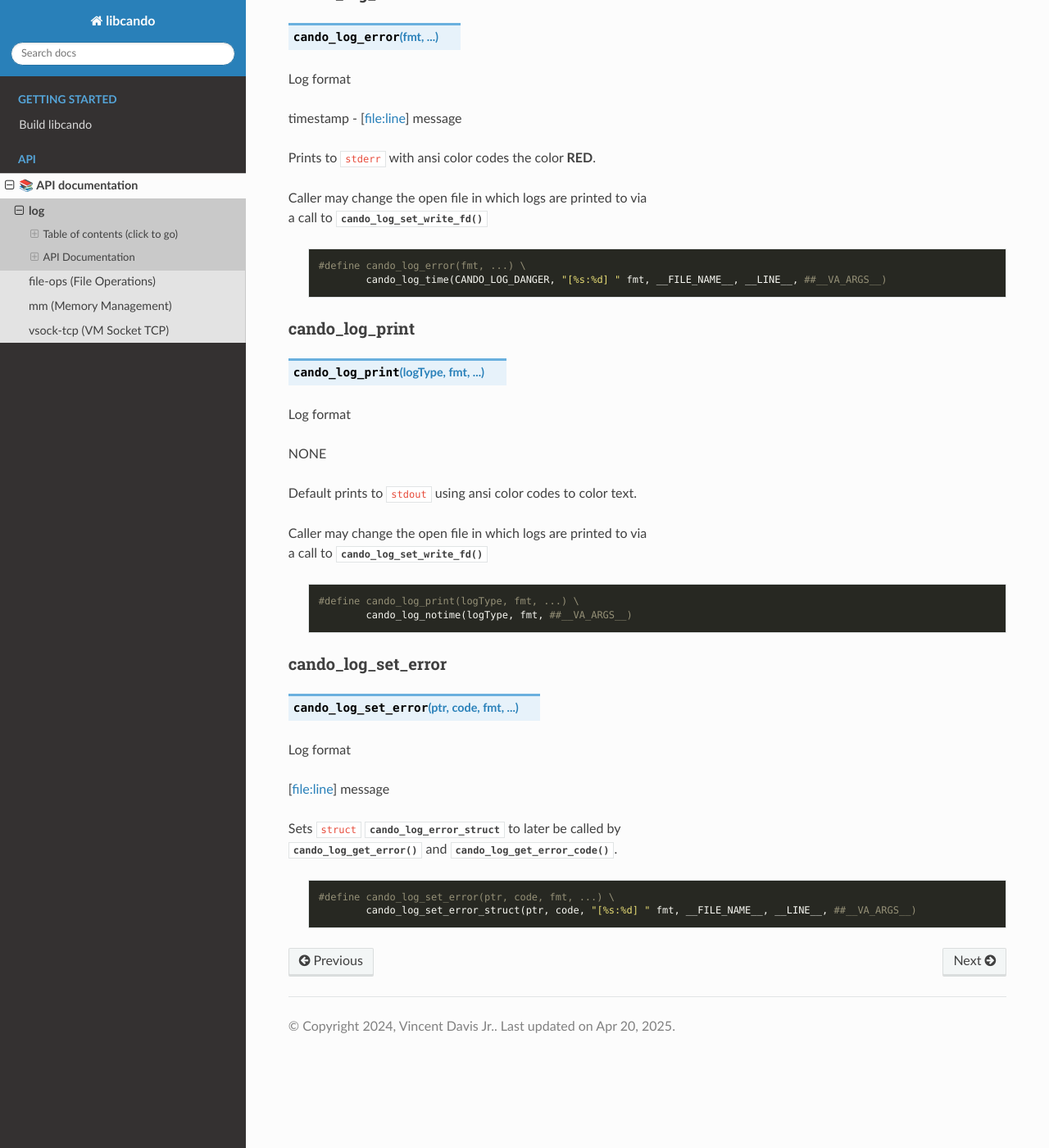
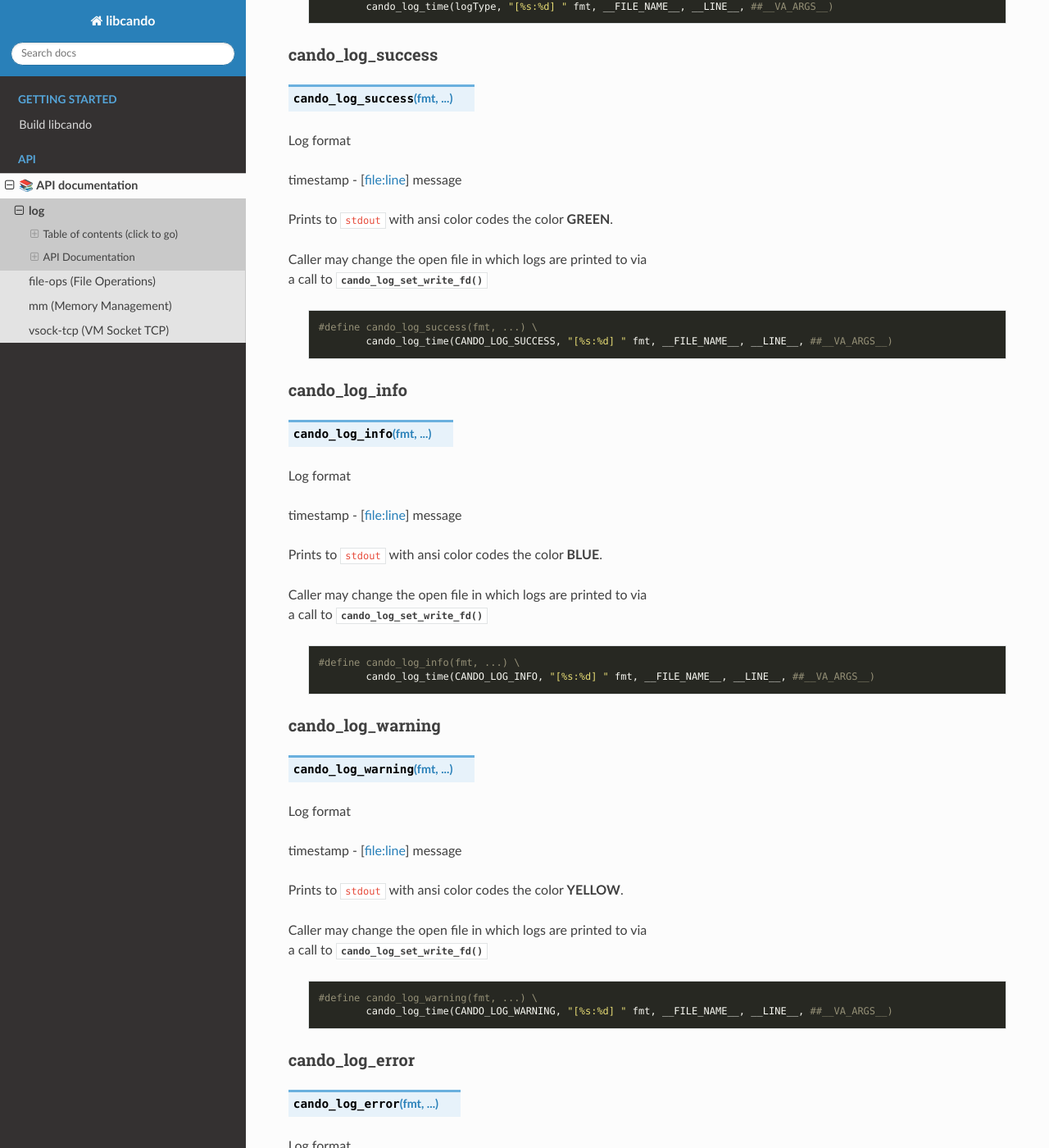
Before and after one commit to under-view/libcando, a Sphinx documentation site: the page built from docs/log.rst, in a window 1280 px wide and 1400 px high, scrolled down 7025 px. Shown: the whole window at 82% size. Built offline with Sphinx 7.4.7 and the Read the Docs theme 3.1.0, drawn with Linux system fonts in a browser that asks for light colours; formulas are drawn with MathJax 3; some of the changed text lies outside the part shown.

Commit message:
log: add new cando_log macros success,info,warning
Commit also renames macro

CANDO_LOG_DANGER -> CANDO_LOG_ERROR.

Signed-off-by: Vincent Davis Jr <vince@underview.tech>

```diff
--- a/docs/log.rst
+++ b/docs/log.rst
@@ -13,6 +13,9 @@ Macros
 ======
 
 1. :c:macro:`cando_log`
+#. :c:macro:`cando_log_success`
+#. :c:macro:`cando_log_info`
+#. :c:macro:`cando_log_warning`
 #. :c:macro:`cando_log_error`
 #. :c:macro:`cando_log_print`
 #. :c:macro:`cando_log_set_error`
@@ -328,6 +331,66 @@ cando_log
 		#define cando_log(logType, fmt, ...) \
 			cando_log_time(logType, "[%s:%d] " fmt, __FILE_NAME__, __LINE__, ##__VA_ARGS__)
 
+=================
+cando_log_success
+=================
+
+.. c:macro:: cando_log_success(fmt, ...)
+
+| Log format
+|
+| timestamp - [file:line] message
+|
+| Prints to ``stdout`` with ansi color codes the color **GREEN**.
+|
+| Caller may change the open file in which logs are printed to via
+| a call to :c:func:`cando_log_set_write_fd`
+
+	.. code-block::
+
+		#define cando_log_success(fmt, ...) \
+			cando_log_time(CANDO_LOG_SUCCESS, "[%s:%d] " fmt, __FILE_NAME__, __LINE__, ##__VA_ARGS__)
+
+==============
+cando_log_info
+==============
+
+.. c:macro:: cando_log_info(fmt, ...)
+
+| Log format
+|
+| timestamp - [file:line] message
+|
+| Prints to ``stdout`` with ansi color codes the color **BLUE**.
+|
+| Caller may change the open file in which logs are printed to via
+| a call to :c:func:`cando_log_set_write_fd`
+
+	.. code-block::
+
+		#define cando_log_info(fmt, ...) \
+			cando_log_time(CANDO_LOG_INFO, "[%s:%d] " fmt, __FILE_NAME__, __LINE__, ##__VA_ARGS__)
+
+=================
+cando_log_warning
+=================
+
+.. c:macro:: cando_log_warning(fmt, ...)
+
+| Log format
+|
+| timestamp - [file:line] message
+|
+| Prints to ``stdout`` with ansi color codes the color **YELLOW**.
+|
+| Caller may change the open file in which logs are printed to via
+| a call to :c:func:`cando_log_set_write_fd`
+
+	.. code-block::
+
+		#define cando_log_warning(fmt, ...) \
+			cando_log_time(CANDO_LOG_WARNING, "[%s:%d] " fmt, __FILE_NAME__, __LINE__, ##__VA_ARGS__)
+
 ===============
 cando_log_error
 ===============
@@ -346,7 +409,7 @@ cando_log_error
 	.. code-block::
 
 		#define cando_log_error(fmt, ...) \
-			cando_log_time(CANDO_LOG_DANGER, "[%s:%d] " fmt, __FILE_NAME__, __LINE__, ##__VA_ARGS__)
+			cando_log_time(CANDO_LOG_ERROR, "[%s:%d] " fmt, __FILE_NAME__, __LINE__, ##__VA_ARGS__)
 
 ===============
 cando_log_print
```
Also changed, not shown: 5 other files.
